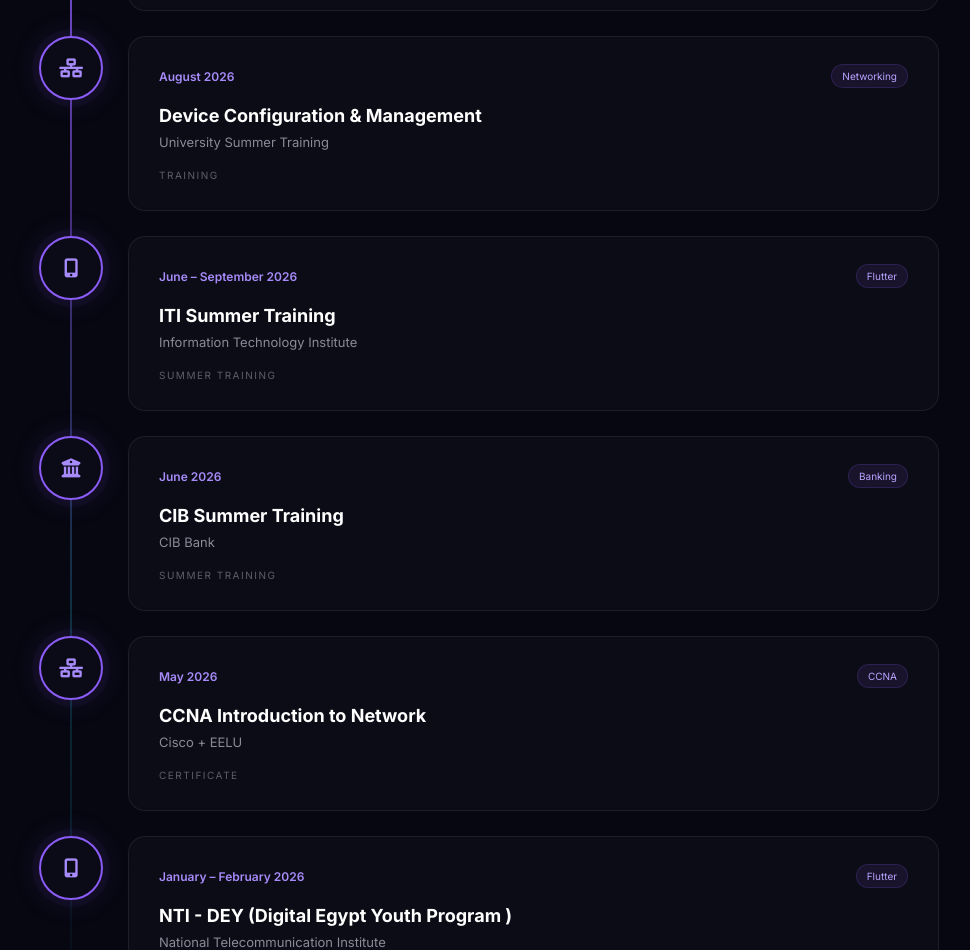
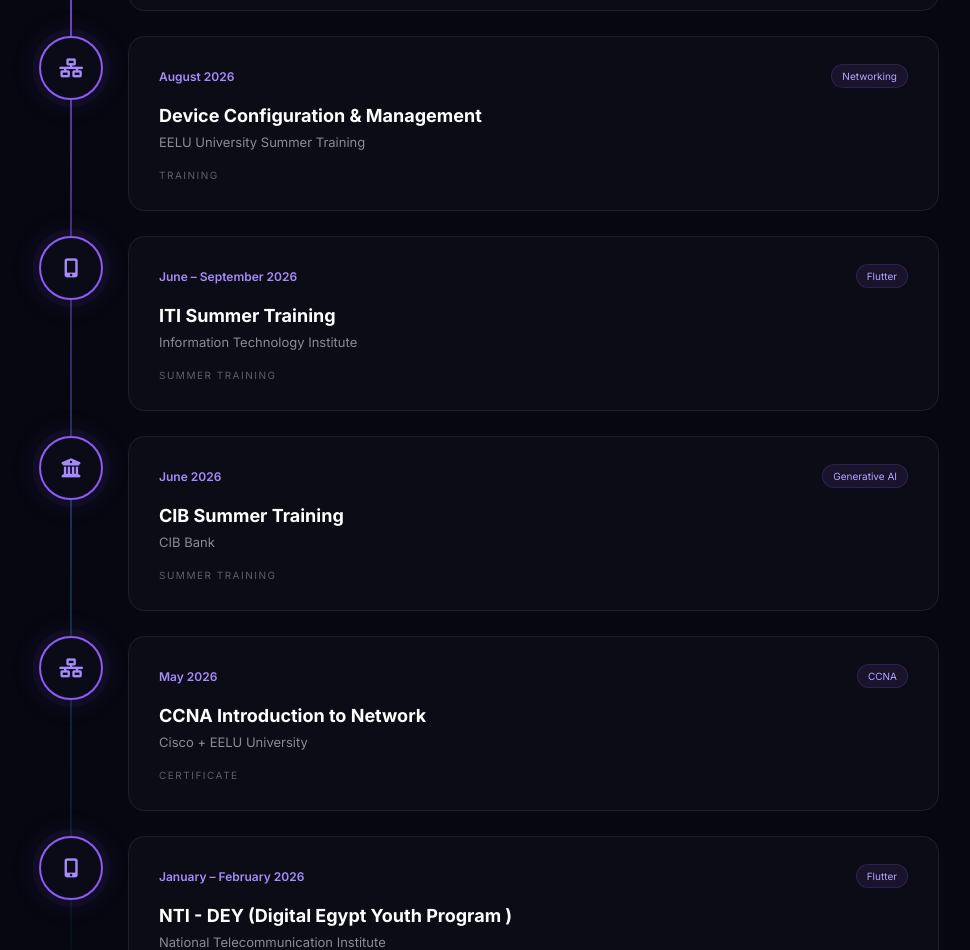
Before and after one commit to emadkhaled7/emad-khaled-portfolio, a plain HTML site: page index.html in a window 1280 px wide. Shown: the part 1900-2850 px from the top of the page, without its empty margins (151-1121 px from the left). Drawn offline with Linux system fonts and the light colour scheme.

Commit message:
edit certificates

```diff
--- a/index.html
+++ b/index.html
@@ -212,7 +212,7 @@
                         <h3>Device Configuration & Management</h3>
 
                         <p>
-                            University Summer Training
+                           EELU University Summer Training
                         </p>
 
                         <span class="certificate-type">
@@ -252,7 +252,7 @@
                     <div class="certificate-card">
                         <div class="certificate-top">
                             <span class="certificate-date">June 2026</span>
-                            <span class="certificate-tag">Banking</span>
+                            <span class="certificate-tag">Generative AI</span>
                         </div>
 
                         <h3>CIB Summer Training</h3>
@@ -281,7 +281,7 @@
                         <h3>CCNA Introduction to Network</h3>
 
                         <p>
-                            Cisco + EELU
+                            Cisco + EELU University
                         </p>
 
                         <span class="certificate-type">
```
